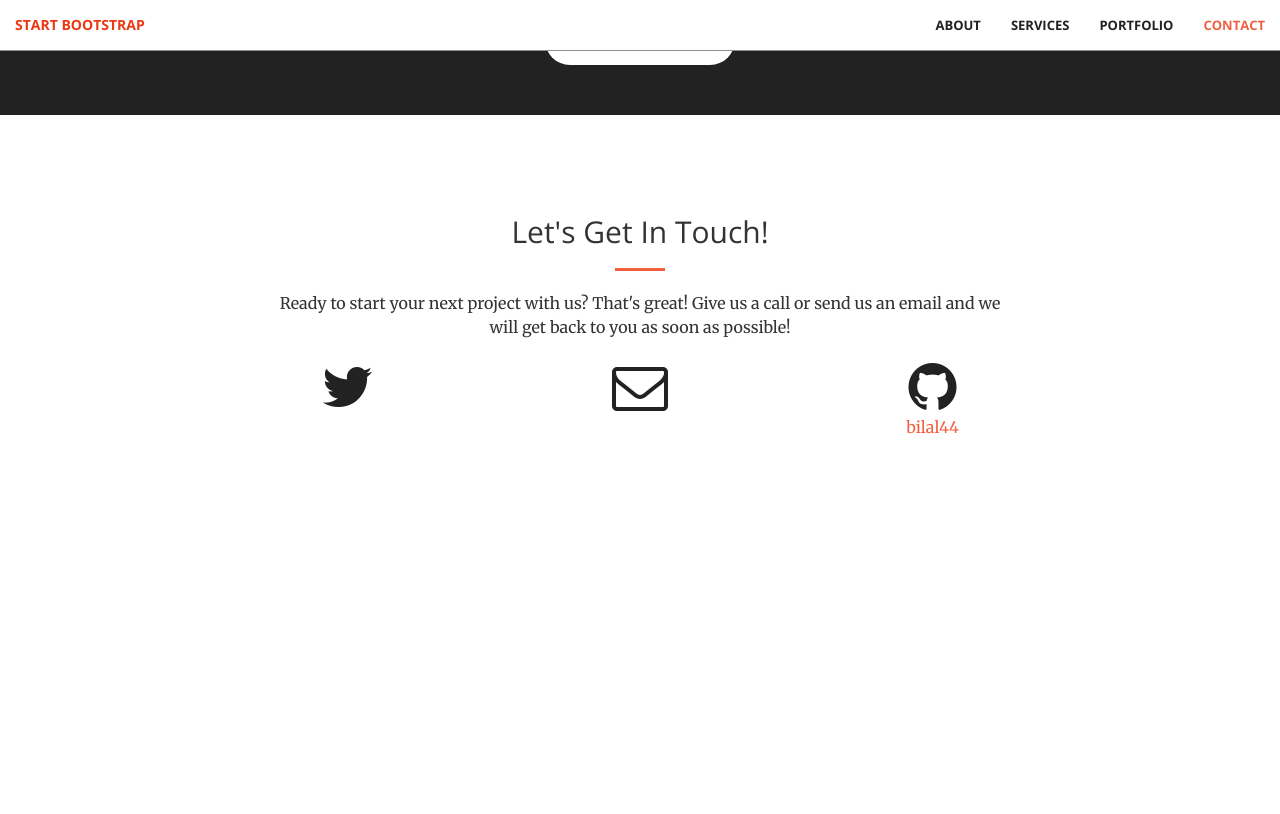
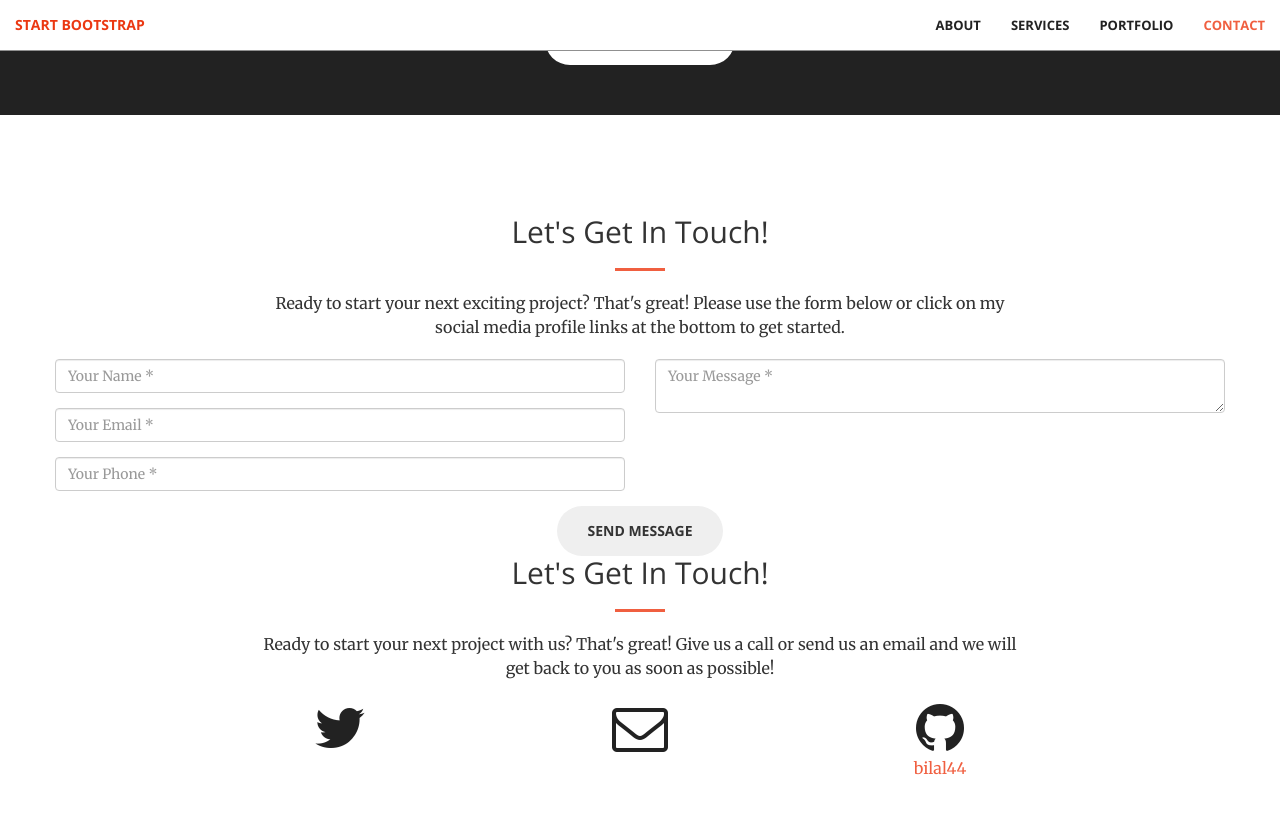
Before and after one commit to Bilal44/bilal44.github.io, a Jekyll site: the page built from index.html, in a window 1280 px wide and 900 px high, scrolled down 2322 px. Shown: the top 814 px of the window. Built offline with Jekyll 4.4.1, drawn with Linux system fonts in a browser that asks for light colours; before the commit the page ends 2881 px from its top, so only the background shows below that.

Commit message:
Add contact form

```diff
--- a/_includes/contact.html
+++ b/_includes/contact.html
@@ -1,5 +1,44 @@
 <section id="contact">
     <div class="container">
+        <div class="row">
+            <div class="col-lg-8 col-lg-offset-2 text-center">
+                <h2 class="section-heading">Let's Get In Touch!</h2>
+                <hr class="primary">
+                <p>Ready to start your next exciting project? That's great! Please use the form below or click on my social media profile links at the bottom to get started.</p>
+            </div>
+            <div class="row">
+                <div class="col-lg-12">
+                    <form name="sentMessage" id="contactForm" novalidate>
+                        <div class="row">
+                            <div class="col-md-6">
+                                <div class="control-group form-group">
+                                    <input type="text" class="form-control" placeholder="Your Name *" id="name" required data-validation-required-message="Please enter your name.">
+                                    <p class="help-block text-danger"></p>
+                                </div>
+                                <div class="control-group form-group">
+                                    <input type="email" class="form-control" placeholder="Your Email *" id="email" required data-validation-required-message="Please enter your email address.">
+                                    <p class="help-block text-danger"></p>
+                                </div>
+                                <div class="control-group form-group">
+                                    <input type="tel" class="form-control" placeholder="Your Phone *" id="phone" required data-validation-required-message="Please enter your phone number.">
+                                    <p class="help-block text-danger"></p>
+                                </div>
+                            </div>
+                            <div class="col-md-6">
+                                <div class="control-group form-group">
+                                    <textarea class="form-control" placeholder="Your Message *" id="message" required data-validation-required-message="Please enter a message."></textarea>
+                                    <p class="help-block text-danger"></p>
+                                </div>
+                            </div>
+                            <div class="clearfix"></div>
+                            <div class="col-lg-12 text-center">
+                                <div id="success"></div>
+                                <button type="submit" class="btn btn-xl">Send Message</button>
+                            </div>
+                        </div>
+                    </form>
+                </div>
+            </div>
             <div class="row">
                 <div class="col-lg-8 col-lg-offset-2 text-center">
                     <h2 class="section-heading">Let's Get In Touch!</h2>
@@ -24,6 +63,5 @@
                     <p>{{ site.github_username }}</p>
                 </a>
             </div>
-
     </div>
 </section>
```
Lines whose indentation alone changed are shown as unchanged.
